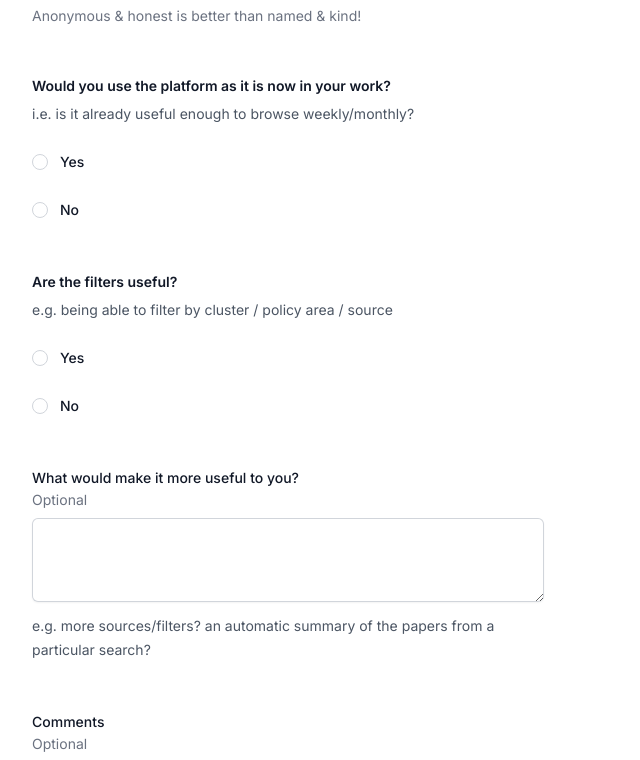
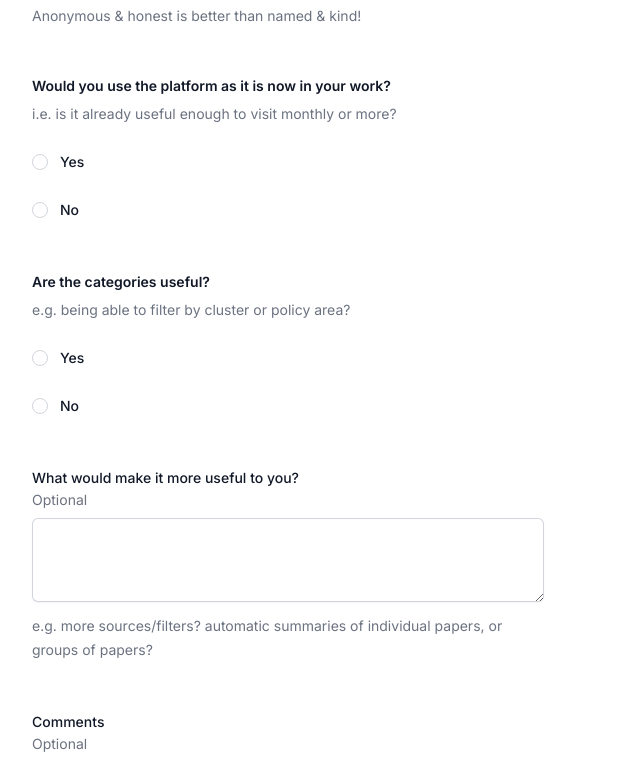
Before and after one commit to dan-kwiat/bit-cutting-edge, a Next.js app: page /feedback in a window 1280 px wide. Shown: the part 339-1099 px from the top of the page, without its empty margins (0-640 px from the left). Built offline with nearby package versions, Linux system fonts and the light colour scheme; what @vercel/postgres-kysely would draw is missing.

Commit message:
feat(feedback): update copy

```diff
--- a/app/feedback/page.tsx
+++ b/app/feedback/page.tsx
@@ -67,8 +67,8 @@ function Form() {
             <legend className="text-sm font-semibold leading-6 text-gray-900">
               Would you use the platform as it is now in your work?
             </legend>
-            <p className="mt-1 text-sm leading-6 text-gray-600">
-              i.e. is it already useful enough to browse weekly/monthly?
+            <p className="mt-1 text-sm leading-6 text-gray-500">
+              i.e. is it already useful enough to visit monthly or more?
             </p>
             <div className="mt-6 space-y-6">
               <div className="flex items-center gap-x-3">
@@ -108,10 +108,10 @@ function Form() {
 
           <fieldset className="mt-12">
             <legend className="text-sm font-semibold leading-6 text-gray-900">
-              Are the filters useful?
+              Are the categories useful?
             </legend>
-            <p className="mt-1 text-sm leading-6 text-gray-600">
-              e.g. being able to filter by cluster / policy area / source
+            <p className="mt-1 text-sm leading-6 text-gray-500">
+              e.g. being able to filter by cluster or policy area?
             </p>
             <div className="mt-6 space-y-6">
               <div className="flex items-center gap-x-3">
@@ -166,9 +166,9 @@ function Form() {
                 defaultValue={""}
               />
             </div>
-            <p className="mt-3 text-sm leading-6 text-gray-600">
-              e.g. more sources/filters? an automatic summary of the papers from
-              a particular search?
+            <p className="mt-3 text-sm leading-6 text-gray-500">
+              e.g. more sources/filters? automatic summaries of individual
+              papers, or groups of papers?
             </p>
           </div>
 
@@ -189,7 +189,7 @@ function Form() {
                 defaultValue={""}
               />
             </div>
-            <p className="mt-3 text-sm leading-6 text-gray-600">
+            <p className="mt-3 text-sm leading-6 text-gray-500">
               Anything else? Bugs? Criticism? Compliments? 🎣
             </p>
           </div>
--- a/app/feedback/results/page.tsx
+++ b/app/feedback/results/page.tsx
@@ -57,7 +57,7 @@ export default function Page() {
                     Useful now? {feedback.useful ? "✅" : "❌"}
                   </p>
                   <p className="text-sm font-medium">
-                    Filters useful? {feedback.filters ? "✅" : "❌"}
+                    Categories useful? {feedback.filters ? "✅" : "❌"}
                   </p>
                   <div>
                     <p className="text-sm font-medium">More useful if:</p>
```
